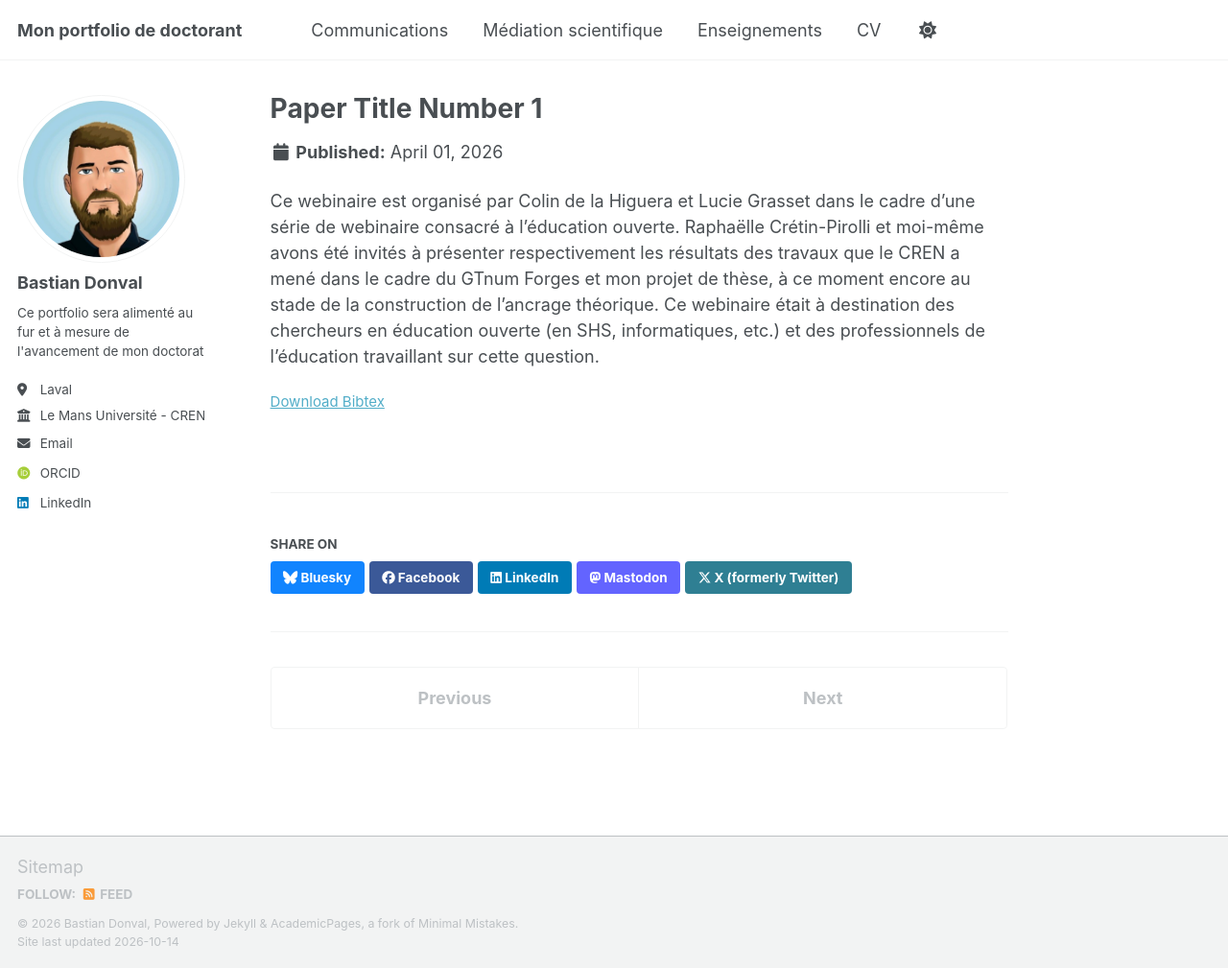
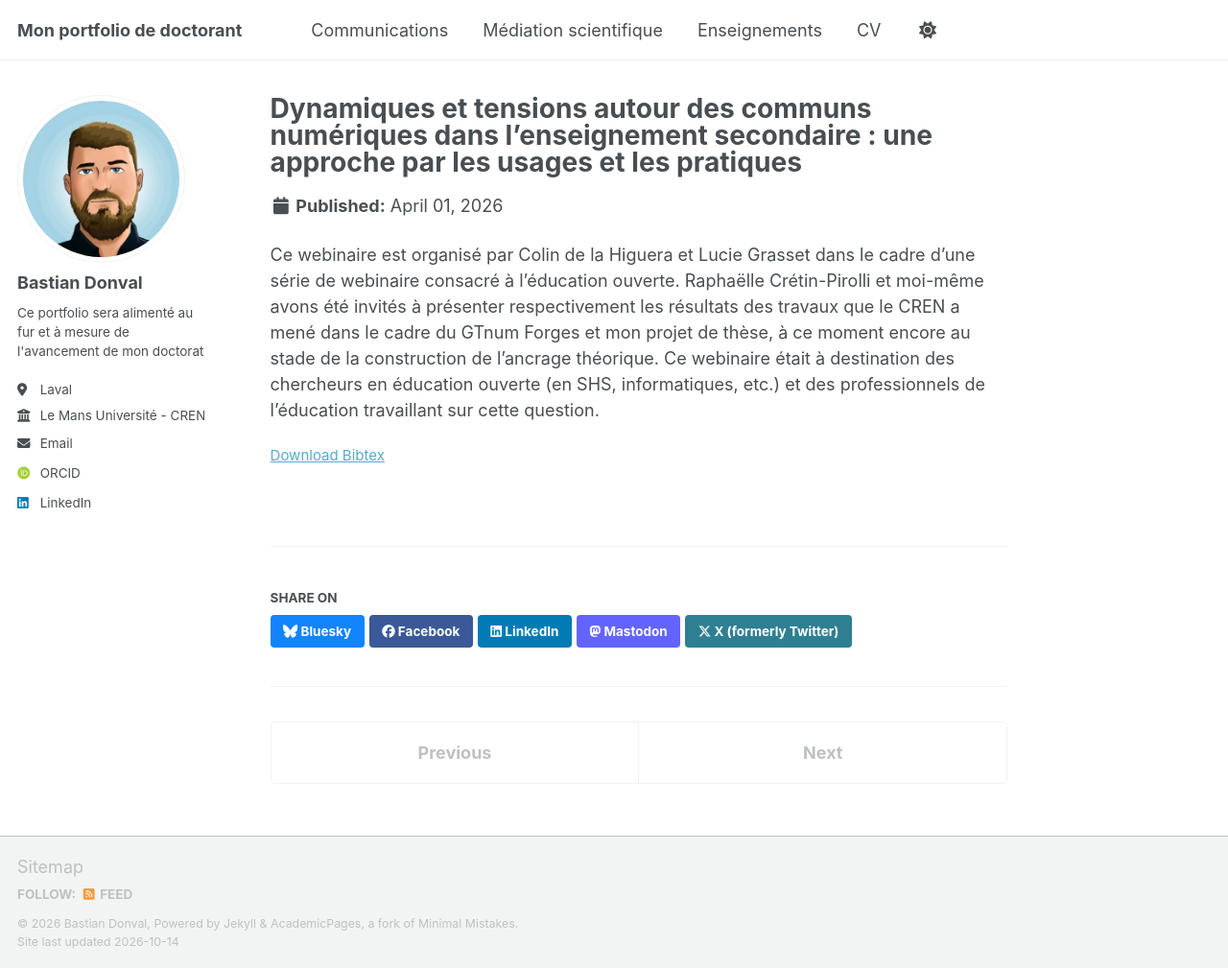
Before and after one commit to BDonval/bdonval_page.github.io, a Jekyll site: the page built from _publications/2009-10-01-paper-title-number-1.md, in a window 1280 px wide and 1009 px high. Shown: the whole window at 96% size. Built offline with Jekyll 4.4.1, drawn with Linux system fonts in a browser that asks for light colours; some web fonts are replaced; a script bundle is joined from its source files by our own code; library files that are not in the unit come from our copies.

Commit message:
Update title for Paper Number 1

```diff
--- a/_publications/2009-10-01-paper-title-number-1.md
+++ b/_publications/2009-10-01-paper-title-number-1.md
@@ -1,5 +1,5 @@
 ---
-title: "Paper Title Number 1"
+title: "Dynamiques et tensions autour des communs numériques dans l’enseignement secondaire : une approche par les usages et les pratiques"
 collection: publications
 category: conferences
 permalink: /publication/UNESCO-RELIA-1er-avril
```
